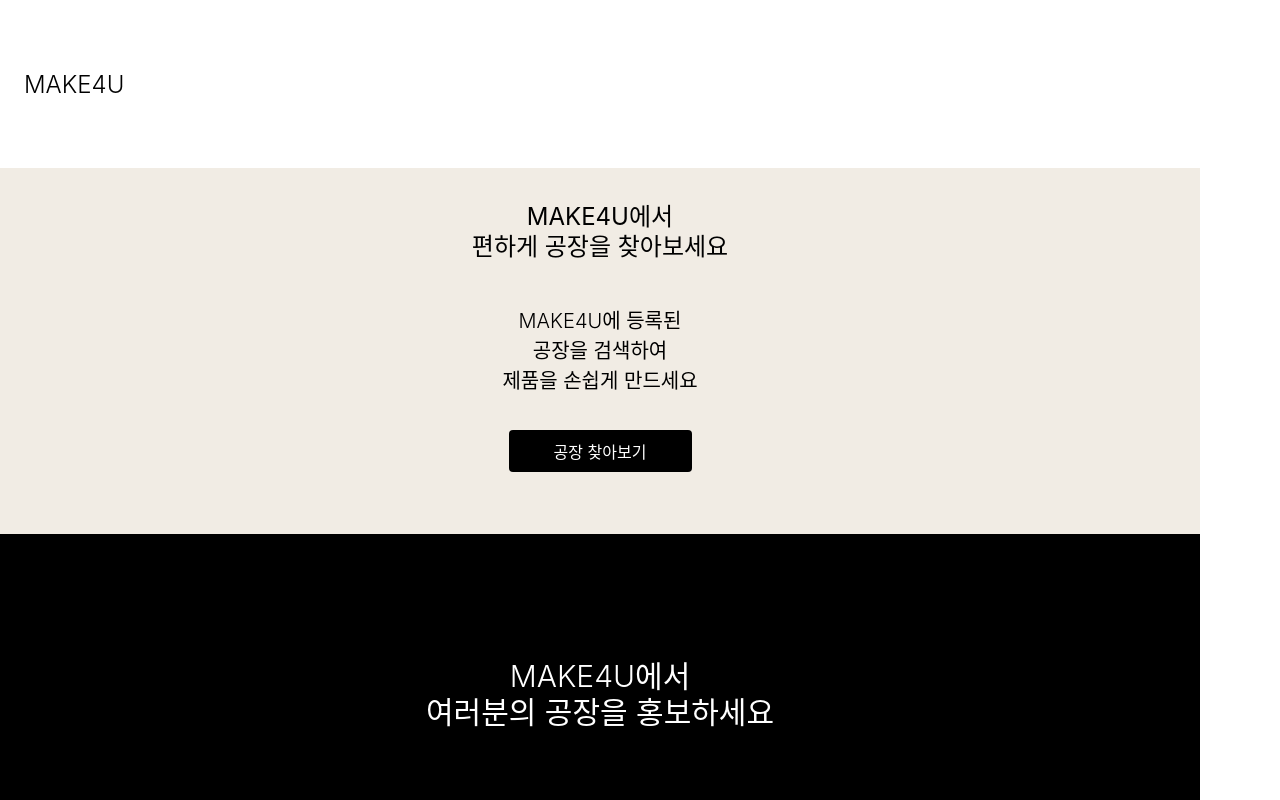
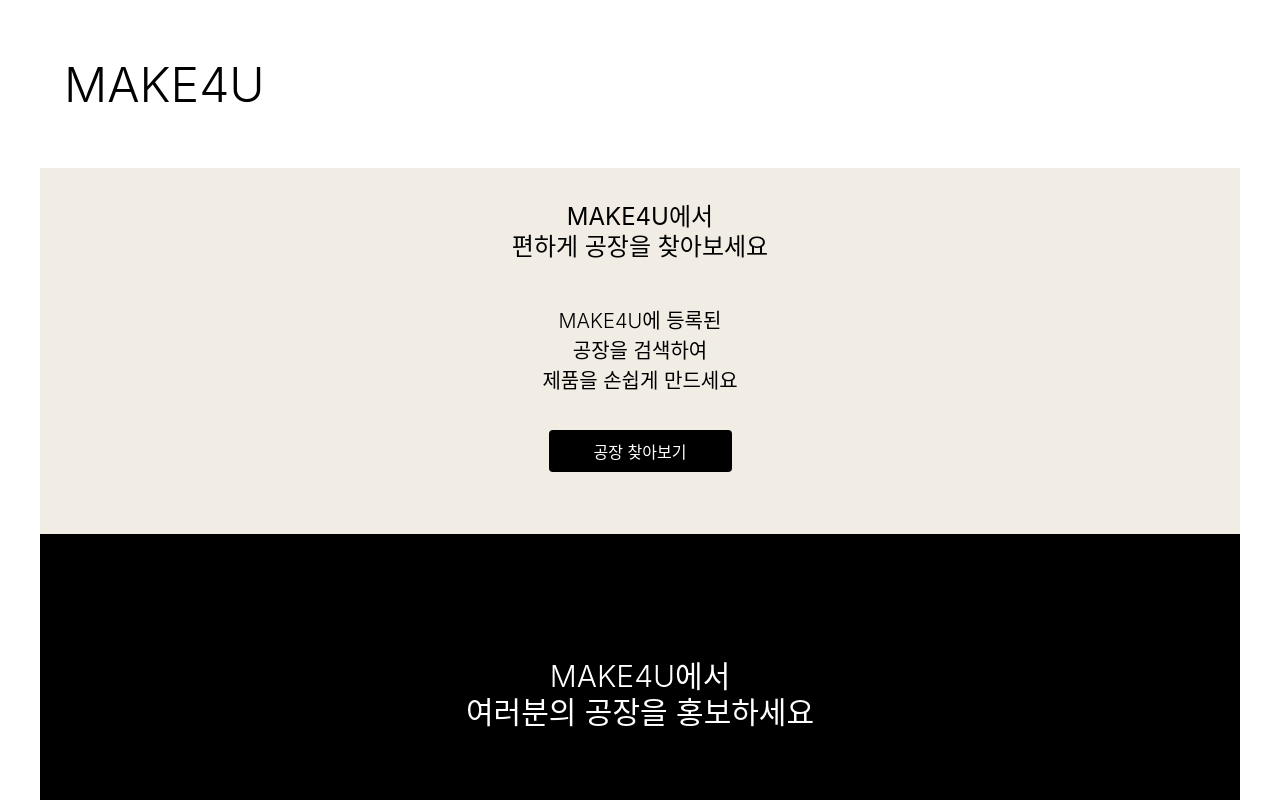
Before and after one commit to cdbrouk/makeforyou-org, a React (Create React App) app: page / in a window 1280 px wide. Built offline with nearby package versions, Linux system fonts and the light colour scheme.

Commit message:
Apply margin style

```diff
--- a/src/components/common/Header.tsx
+++ b/src/components/common/Header.tsx
@@ -25,6 +25,7 @@
   padding: 0 24px;
   display: flex;
   align-items: center;
+  margin: 0 auto;
 
   ${media.mobile} {
     justify-content: space-between;
@@ -32,7 +33,11 @@
 `;
 
 const Logo = styled.div`
-  font-size: 24px;
+  font-size: 48px;
+
+  ${media.mobile} {
+    font-size: 24px;
+  }
 `;
 
 const Menu = styled.div`
--- a/src/components/common/PageTemplate.tsx
+++ b/src/components/common/PageTemplate.tsx
@@ -3,6 +3,7 @@
 
 const PageWrapper = styled.div`
   max-width: 1200px;
+  margin: 0 auto;
 `;
 
 const PageTemplate: React.FC = ({ children }) => {
```
Also changed, not shown: 1 other file (tests, documents, lock files or other folders).
